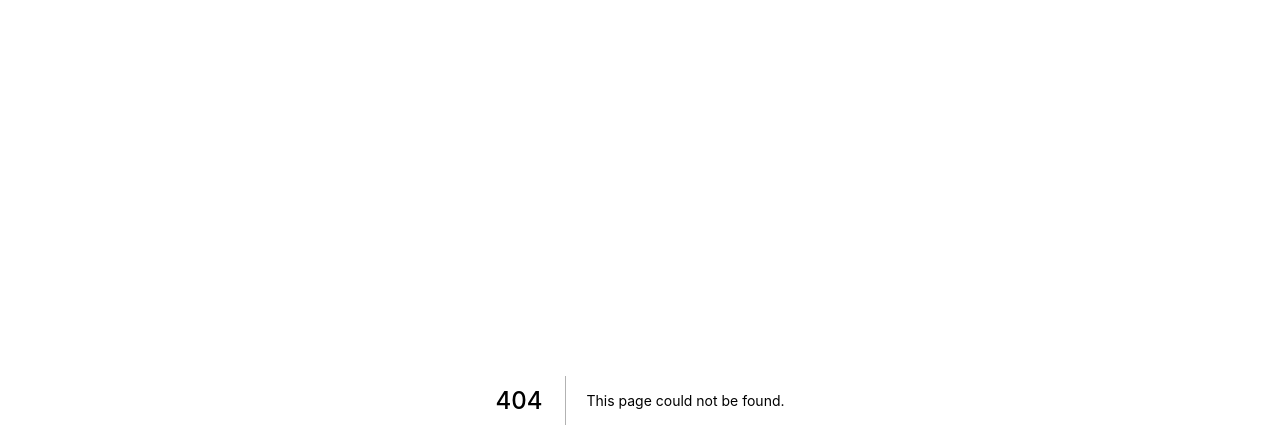
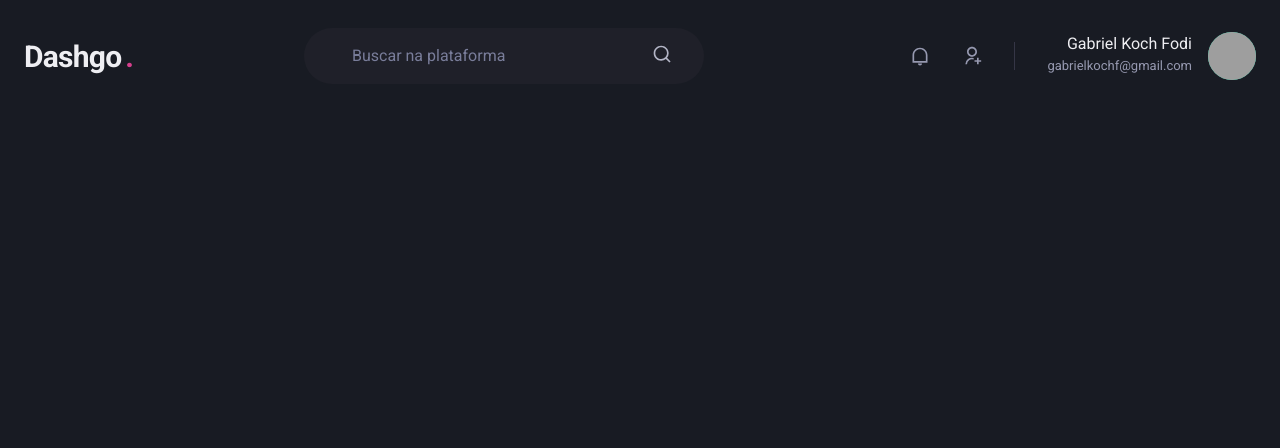
Before and after one commit to gabrikf/dashgo, a Next.js app: page /dashboard in a window 1280 px wide. Before the commit this address had no page. Shown: the top 448 px of the page. Built offline with nearby package versions, Linux system fonts and the light colour scheme; grey boxes are pictures that could not be loaded.

Commit message:
creating dashboard page and header component

```diff
--- a/package.json
+++ b/package.json
@@ -15,7 +15,8 @@
     "framer-motion": "^5.6.0",
     "next": "12.0.8",
     "react": "17.0.2",
-    "react-dom": "17.0.2"
+    "react-dom": "17.0.2",
+    "react-icons": "^4.3.1"
   },
   "devDependencies": {
     "@types/node": "^17.0.9",
--- /dev/null
+++ b/src/components/Header.tsx
@@ -0,0 +1,79 @@
+import { Flex, Text, Input, Icon, HStack, Box, Avatar } from "@chakra-ui/react";
+import {
+  RiNotificationLine,
+  RiSearchLine,
+  RiUserAddLine,
+} from "react-icons/ri";
+
+export default function Header() {
+  return (
+    <Flex
+      as="header"
+      w="100%"
+      maxW={1480}
+      h="20"
+      mx="auto"
+      mt="4"
+      px="6"
+      align="center"
+    >
+      <Text fontSize="3xl" fontWeight="bold" letterSpacing="tight" w="64">
+        Dashgo
+        <Text color="pink.500" as="span" ml="1">
+          .
+        </Text>
+      </Text>
+      <Flex
+        as="label"
+        flex="1"
+        py="4"
+        px="8"
+        ml="6"
+        maxW={400}
+        alignSelf="center"
+        color="gray.200"
+        position="relative"
+        bg="gray.800"
+        borderRadius="full"
+      >
+        <Input
+          color="gray.50"
+          variant="unstyled"
+          px="4"
+          mr="4"
+          placeholder="Buscar na plataforma"
+          _placeholder={{ color: "gray.400" }}
+        />
+        <Icon as={RiSearchLine} fontSize="20" />
+      </Flex>
+      <Flex align="center" ml="auto">
+        <HStack
+          spacing="8"
+          mx="8"
+          pr="8"
+          py="1"
+          color="gray.300"
+          borderRightWidth="1px"
+          borderColor="gray.700"
+        >
+          <Icon as={RiNotificationLine} fontSize="20" />
+          <Icon as={RiUserAddLine} fontSize="20" />
+        </HStack>
+
+        <Flex>
+          <Box mr="4" textAlign="right">
+            <Text>Gabriel Koch Fodi</Text>
+            <Text color="gray.300" fontSize="small">
+              gabrielkochf@gmail.com
+            </Text>
+          </Box>
+          <Avatar
+            size="md"
+            name="Gabriel Koch Fodi"
+            src="https://github.com/gabrikf.png"
+          />
+        </Flex>
+      </Flex>
+    </Flex>
+  );
+}
--- /dev/null
+++ b/src/pages/dashboard.tsx
@@ -0,0 +1,9 @@
+import Header from "../components/Header";
+
+export default function Dashboard() {
+  return (
+    <div>
+      <Header />
+    </div>
+  );
+}
--- a/src/styles/theme.ts
+++ b/src/styles/theme.ts
@@ -8,10 +8,10 @@
       "700": "#353646",
       "600": "#4B4D63",
       "500": "#616480",
-      "400": "797D9A",
-      "300": "9699B0",
-      "200": "B3B5C6",
-      "100": "D1D2DC",
+      "400": "#797D9A",
+      "300": "#9699B0",
+      "200": "#B3B5C6",
+      "100": "#D1D2DC",
       "50": "#EEEEF2",
     },
   },
```
Also changed, not shown: src/components/Form/Input.tsx (added, +29 -0 lines), src/pages/index.tsx (+24 -4 lines), 1 other file (tests, documents, lock files or other folders).
